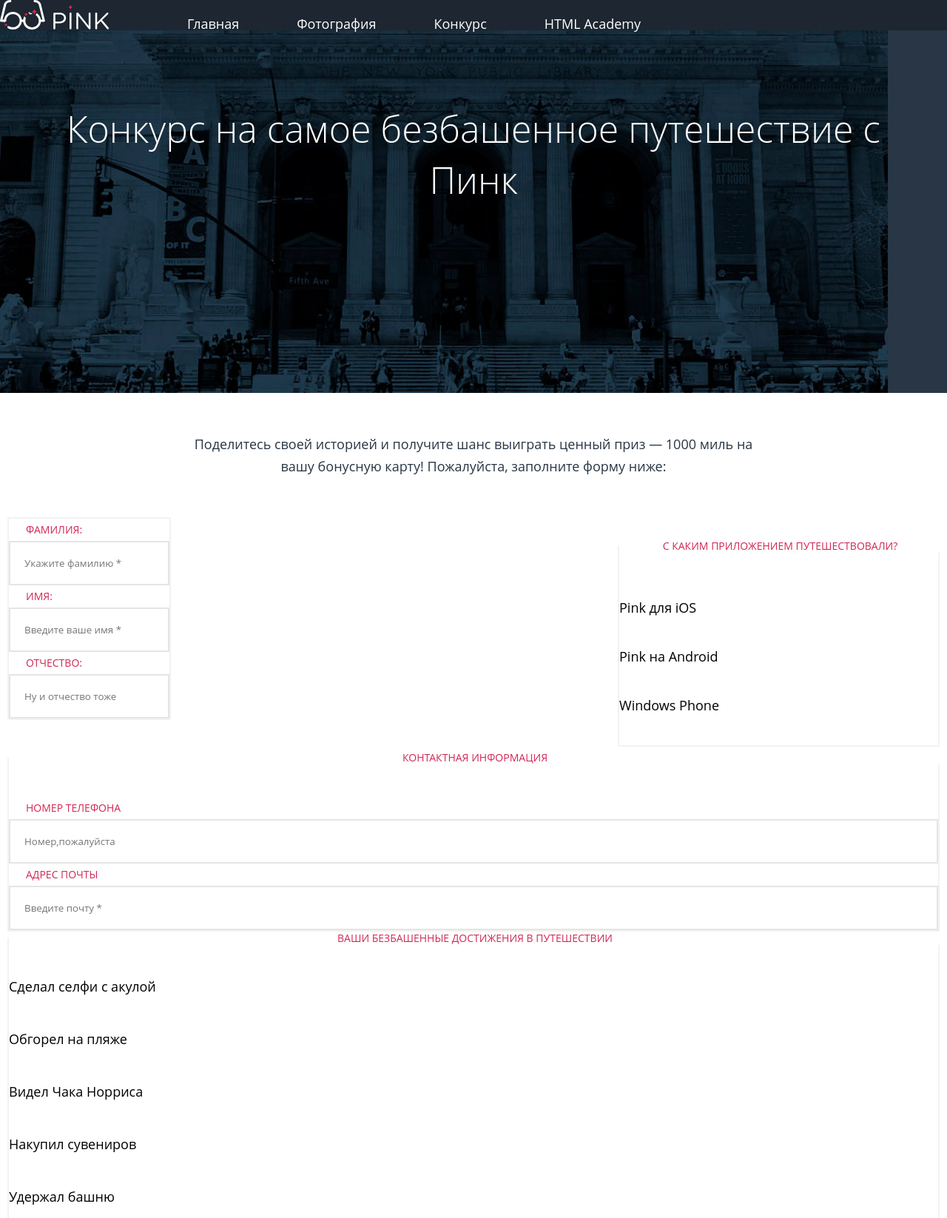
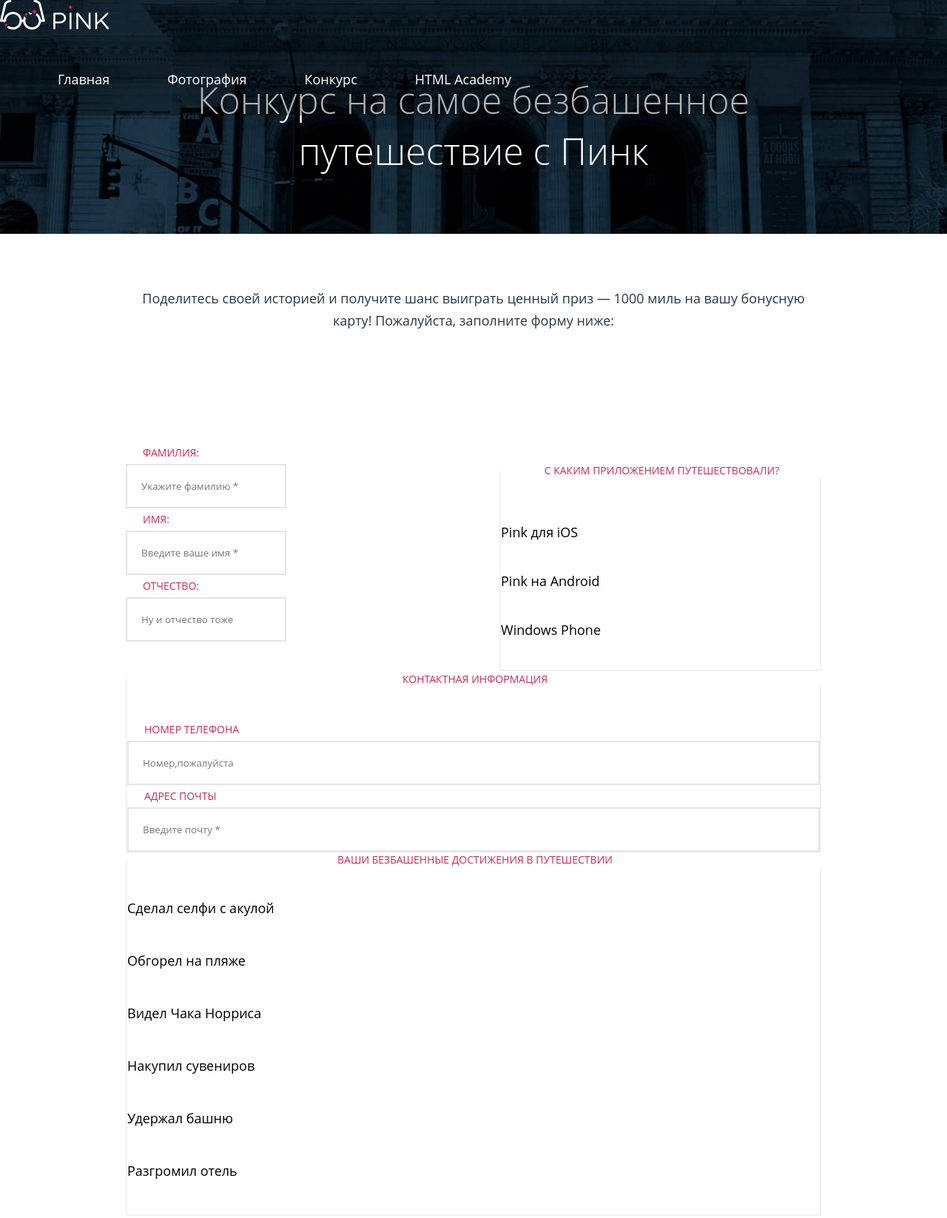
Before and after one commit to KarinaKrinitskaya/1676121-pink-22, a website: page source/form.html in a window 1280 px wide. Shown: the top 1646 px of the page at 74% size. Drawn offline with nearby package versions, Linux system fonts and the light colour scheme; files that its build step writes are made by us from their sources.

Commit message:
Контейнеры ver3

```diff
--- a/source/form.html
+++ b/source/form.html
@@ -43,13 +43,13 @@
     <main class="page-form">
       <div class="page-form__container">
         <section class="intro">
-          <p class="intro__title">Конкурс на самое безбашенное путешествие с Пинк</p>
+          <p class="intro__title container">Конкурс на самое безбашенное путешествие с Пинк</p>
         </section>
         <section class="contest">
-            <p class="slogan">Поделитесь своей историей и получите шанс выиграть ценный приз — 1000 миль на вашу бонусную карту! Пожалуйста, заполните форму ниже:</p>
-          <form class="contest__form" method="post" action="https://echo.htmlacademy.ru">
+            <p class="slogan container">Поделитесь своей историей и получите шанс выиграть ценный приз — 1000 миль на вашу бонусную карту! Пожалуйста, заполните форму ниже:</p>
+          <form class="contest__form container" method="post" action="https://echo.htmlacademy.ru">
             <div class="contest__surname">
-              <fieldset class="contest__fields">
+              <fieldset class="contest__fields name">
                 <div class="contest__field field">
                   <label class="field__label" for="surname">Фамилия:</label>
                   <input class="field__input" type="text" id="surname" name="surname" required placeholder="Укажите фамилию *">
@@ -168,4 +168,4 @@
       </div>
     </footer>
   </body>
-</html>.
+</html>
--- a/source/less/blocks/contacts.less
+++ b/source/less/blocks/contacts.less
@@ -32,6 +32,7 @@
 }
 
 .contacts__list {
+  padding: 0;
   display: flex;
   flex-wrap: wrap;
   justify-content: center;
--- a/source/less/blocks/contest.less
+++ b/source/less/blocks/contest.less
@@ -17,6 +17,7 @@
 
   @media (min-width: @desktop-width) {
   max-width: 756px;
+  font-size: 18px;
   }
 }
 
@@ -40,16 +41,19 @@
 }
 
 .contest__fields {
-  padding-top: 42px;
   border: none;
   margin: 0;
 
-   @media (min-width: @tablet-width) {
+   @media (min-width: @desktop-width) {
   padding: 0;
   border: 2px solid @light-gray;
   border-radius: 2px;
   }
 
+}
+
+.name {
+  border: none;
 }
 
 .contest__achieve-fields {
--- a/source/less/blocks/download.less
+++ b/source/less/blocks/download.less
@@ -17,7 +17,7 @@
   font-weight: 300;
   align-items: center;
   display: block;
-  padding-top: 29px;
+  padding-top: 90px;
   @media (min-width: @tablet-width) {
     font-size: 40px;
     line-height: 48px;
--- a/source/less/blocks/intro.less
+++ b/source/less/blocks/intro.less
@@ -1,5 +1,5 @@
 .intro {
-  min-height: 237px;
+  min-height: 632px;
   background-color: transparent;
   background-image: url(../img/back-mobile.jpg);
   background-repeat: no-repeat;
@@ -11,33 +11,28 @@
   background-image: url(../img/back-tablet.jpg);
   background-repeat: no-repeat;
   padding-top: 36px;
-  padding-bottom: 46px;
-  min-height: 440px;
-  background-size: auto;
+  background-size: 100%;
+  min-height: 480px;
   }
 
   @media (min-width: @desktop-width) {
   background-image: url(../img/back-desktop.jpg);
   background-repeat: no-repeat;
   padding-top: 29px;
-  padding-bottom: 67px;
-  min-height: 394px;
-  background-size: auto;
+  background-size: 100%;
+  min-height: 280px;
   }
 
 }
 
 .intro__title {
   margin: 0 auto;
-  padding: 36px;
   font-size: 24px;
   line-height: 33px;
   font-weight: 300;
   text-align: center;
 
   @media (min-width: @tablet-width){
-  margin-top: 34px;
-  margin-bottom: 34px;
   font-size: 50px;
   line-height: 69px;
   }
--- a/source/less/blocks/main-nav.less
+++ b/source/less/blocks/main-nav.less
@@ -1,5 +1,5 @@
 .main-nav {
-  width: 100%;
+ width: 100%;
 }
 
 .main-nav__list {
@@ -17,12 +17,16 @@
   color: @basic-white;
 }
 
+.main-nav__container {
+  display: none;
+}
+
 @media (min-width: @desktop-width) {
   .main-nav__container {
     display: flex;
     justify-content: space-between;
-    width: 930px;
-    margin: 0 auto;
+    width: 100%;
+    margin: 40px auto;
   }
 
   .main-nav__list {
--- a/source/less/blocks/page-footer.less
+++ b/source/less/blocks/page-footer.less
@@ -1,19 +1,3 @@
-.page-footer {
-  padding-top: 40px;
-  padding-bottom: 40px;
-
-  @media (min-width: @tablet-width) {
-    padding-top: 38px;
-    padding-bottom: 38px;
-  }
-
-  @media (min-width: @desktop-width) {
-    padding-top: 72px;
-    padding-bottom: 74px;
-  }
-
-}
-
 .page-footer__container {
   display: flex;
   flex-direction: column;
--- a/source/less/blocks/page-header.less
+++ b/source/less/blocks/page-header.less
@@ -1,13 +1,28 @@
 .page-header {
-  display: flex;
-  flex-direction: column;
-  position: relative;
   color: @basic-white;
-  background-color: @dark-blue;
+  background-color: @transpparent-color;
   font-size: 18px;
   line-height: 18px;
+  position: absolute;
+  width: 100%;
+  margin: 0;
+  padding: 0;
+}
+
+.page-header__container {
+  display: flex;
+  flex-direction: row;
+  flex-wrap: wrap;
+  background-color: none;
+
+  @media (min-width: @desktop-width) {
+  flex-wrap: nowrap;
+  justify-content: space-between;
+  margin: 0 auto;
+  max-width: 940px;
+  }
 }
 
 .page-header__logo {
-  height: 23px;
+  padding: 23px 20px;
 }
--- a/source/less/blocks/page-main.less
+++ b/source/less/blocks/page-main.less
@@ -37,7 +37,7 @@
   width: 286px;
   height: 320px;
   background-repeat: no-repeat;
-  margin-top: 90px;
+  margin-top: 140px;
 }
 
 @media (min-width: @tablet-width) {
--- a/source/less/blocks/price.less
+++ b/source/less/blocks/price.less
@@ -5,10 +5,17 @@
   }
 
 .price__container {
+  padding-top: 91px;
+  padding-bottom: 50px;
+  overflow: hidden;
 
 }
 
 .price__table {
   width: 932px;
 
+  @media (min-width: @tablet-width) {
+ width: 100%
+  }
+
 }
--- a/source/less/variables.less
+++ b/source/less/variables.less
@@ -4,6 +4,7 @@
 @desaturated-blue: #283645;
 @pink: #D22856;
 @dark-blue: rgb(29,38,49);
+@transpparent-color: rgba(0,0,0,.3);
 @borders-color: #E5E5E5;
 @btn-green: #2AAB6D;
 
```
Also changed, not shown: source/index.html (+3 -1 lines).
